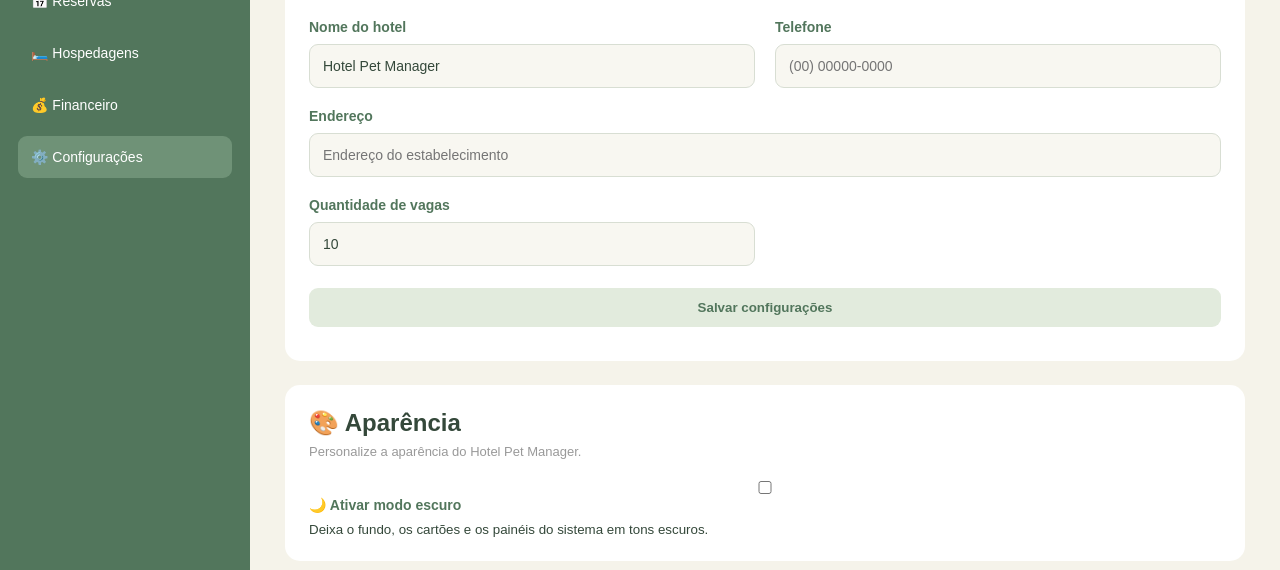
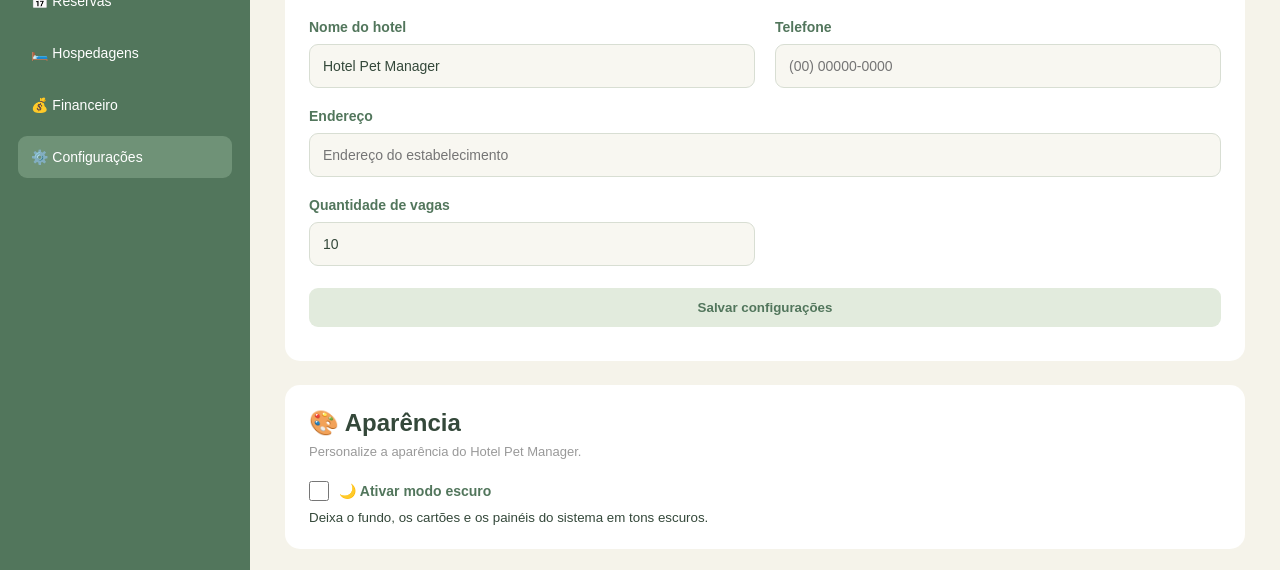
Before and after one commit to Vienerbeatriz/hotel-pet-manager, a plain HTML site: page configuracoes.html in a window 1280 px wide. Shown: the part 337-907 px from the top of the page. Drawn offline with Linux system fonts and the light colour scheme.

Commit message:
Atualiza cache e modo escuro

```diff
--- a/configuracoes.html
+++ b/configuracoes.html
@@ -8,7 +8,7 @@
 
     <title>Configurações | Hotel Pet Manager</title>
 
-    <link rel="stylesheet" href="css/style.css">
+    <link rel="stylesheet" href="css/style.css?v=4">
 </head>
 <body>
 
@@ -69,12 +69,10 @@
         </header>
 
         <section class="welcome">
-
             <div>
                 <h2>Configurações do hotel ⚙️</h2>
                 <p>Personalize e gerencie as informações do estabelecimento.</p>
             </div>
-
         </section>
 
         <!-- DADOS DO ESTABELECIMENTO -->
@@ -242,8 +240,8 @@
 
 </div>
 
-<script src="js/configuracoes.js"></script>
-<script src="js/app.js"></script>
+<script src="js/configuracoes.js?v=4"></script>
+<script src="js/app.js?v=4"></script>
 
 </body>
 </html>
--- a/css/style.css
+++ b/css/style.css
@@ -1093,3 +1093,22 @@ body.modo-escuro .btn-delete {
     background: #593B38;
     color: #F0B6AC;
 }
+
+/* ALINHAMENTO DOS CHECKBOXES */
+
+.form-group label:has(input[type="checkbox"]) {
+    display: flex;
+    align-items: center;
+    justify-content: flex-start;
+    gap: 10px;
+    text-align: left;
+    width: 100%;
+}
+
+.form-group input[type="checkbox"] {
+    width: 20px !important;
+    height: 20px;
+    flex: 0 0 20px;
+    margin: 0;
+    accent-color: #52765C;
+}
```
Also changed, not shown: clientes.html (+2 -2 lines), financeiro.html (+2 -2 lines), hospedagem.html (+2 -2 lines), index.html (+2 -2 lines), pets.html (+2 -2 lines), reservas.html (+2 -2 lines).
